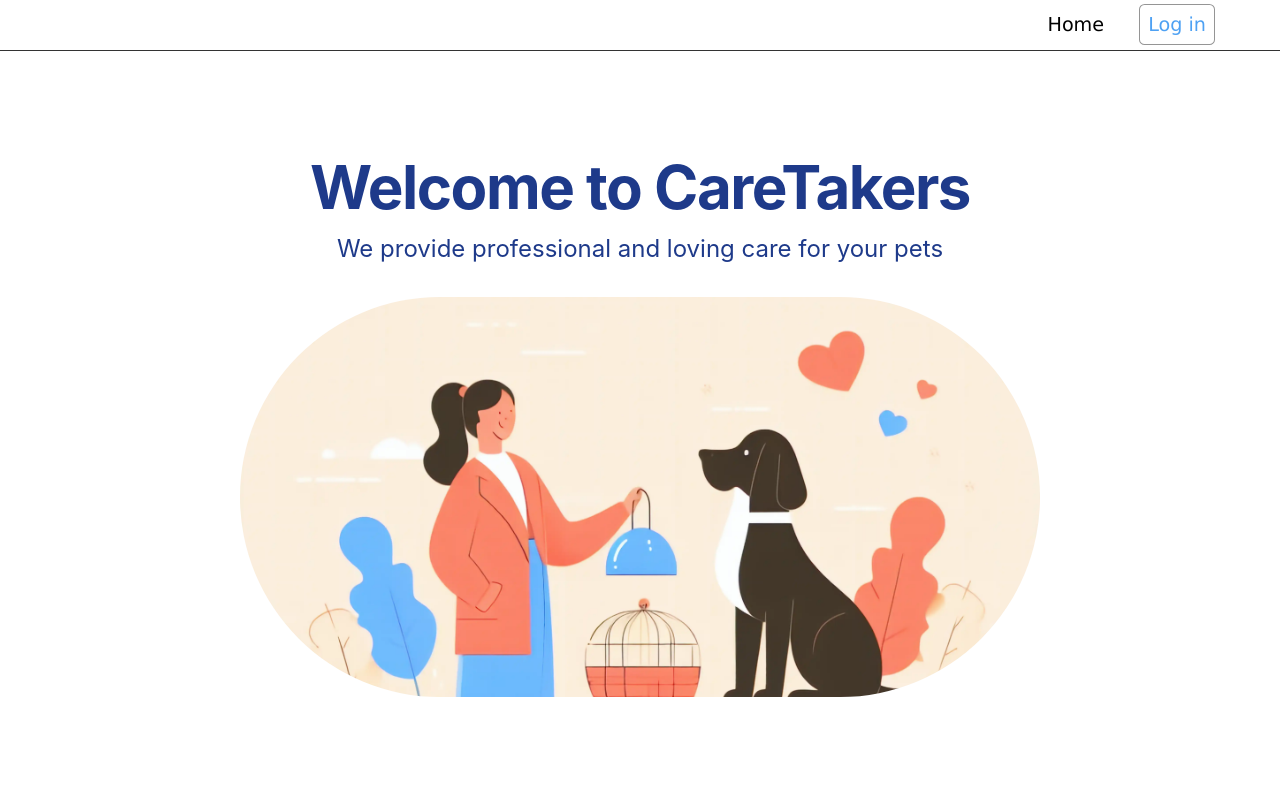
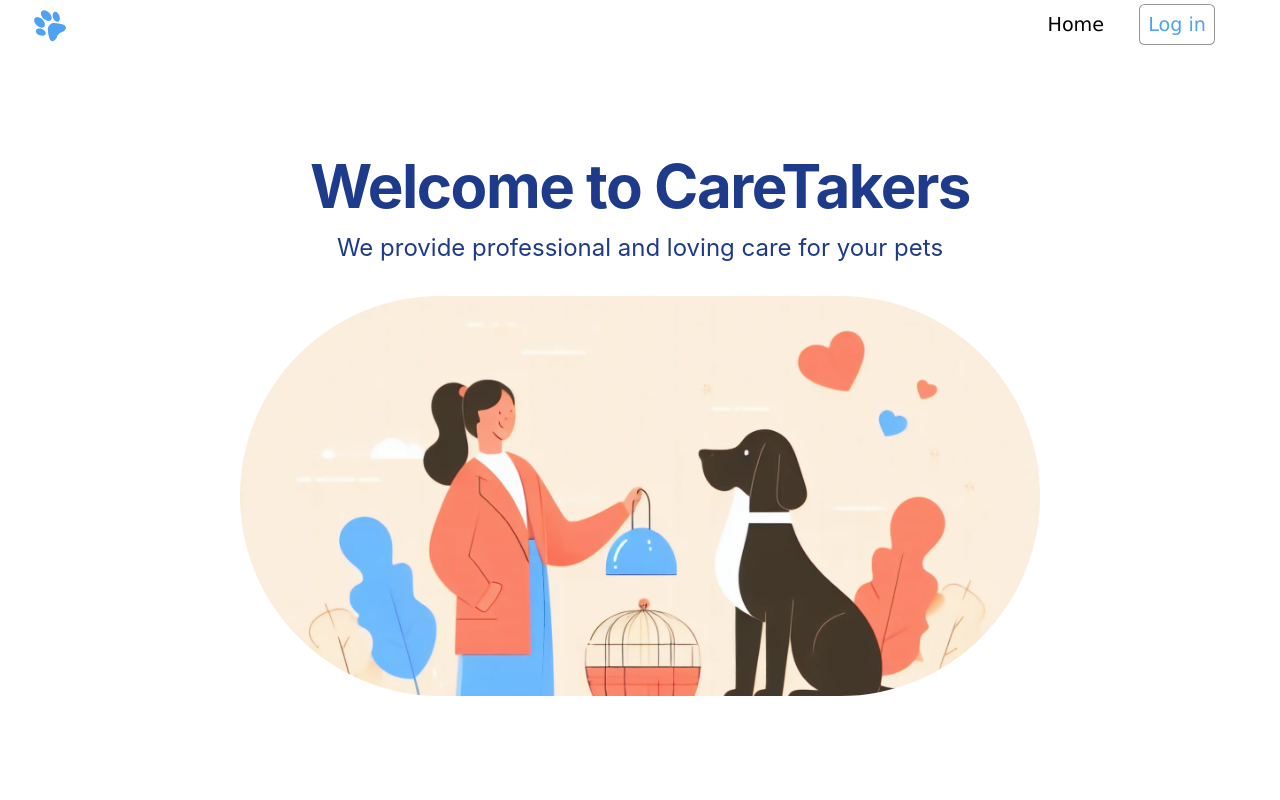
Before and after one commit to pprzemek56/animals_caretakers, a React (Create React App) app: page / in a window 1280 px wide. Shown: the top 800 px of the page. Built offline with nearby package versions, Linux system fonts and the light colour scheme.

Commit message:
Navbar changes

```diff
--- a/src/components/navbar/navbar.css
+++ b/src/components/navbar/navbar.css
@@ -2,8 +2,14 @@
     background:#ffffff;
     padding: 10px;
     padding-right: 30px;
-    border-bottom: 1px solid #333;
+    position: sticky;
+    top:0;
   }
+
+.navbar-logo {
+  height: 30px; /* Adjust as needed */
+  rotate: -45deg;
+  fill:#4ea1f3; }
 
 .navbar ul {
   list-style: none;
--- a/src/components/navbar/navbar.js
+++ b/src/components/navbar/navbar.js
@@ -33,8 +33,9 @@ function Navbar() {
         <>
             {showLogin && <LoginForm onClose={handleClose} onSignUp={handleShowRegister} onLoginSuccess={login}/>}
             {showRegister && <RegisterForm onClose={handleClose} onLogIn={handleShowLogin} />}
-            <nav className="navbar">
+            <nav class="navbar">
                 <ul>
+                    <a class="navbar-brand mr-auto ml-6"><img src="/logo.svg" alt="Caretakers" className="navbar-logo" /></a>
                     <li><a href="/">Home</a></li>
                     {!isLoggedIn && <li><a onClick={handleShowLogin} className="button">Log in</a></li>}
                     {isLoggedIn && (
```
Also changed, not shown: public/logo.svg (added), src/reactlogo.svg (added).
